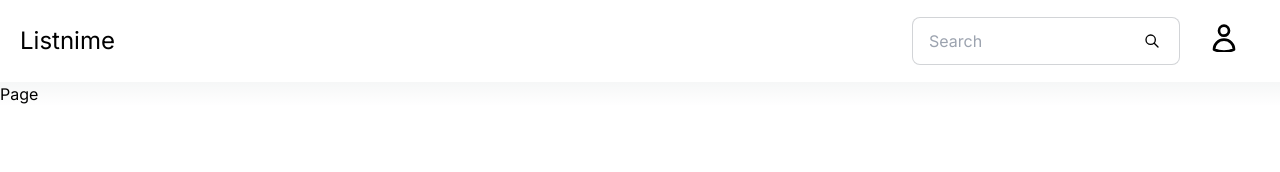
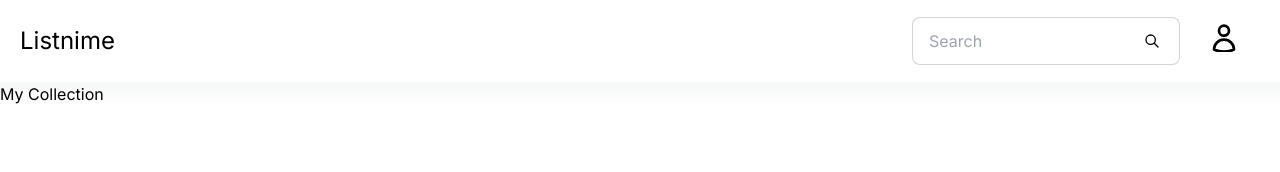
Before and after one commit to Palguna1121/listnime, a Next.js app: page /users/dashboard/collection in a window 1280 px wide. Shown: the top 172 px of the page. Built offline with nearby package versions, Linux system fonts and the light colour scheme; no server answers.

Commit message:
lanjutan + auth github

```diff
--- a/src/app/users/dashboard/collection/page.js
+++ b/src/app/users/dashboard/collection/page.js
@@ -1,7 +1,7 @@
 import React from "react";
 
 const Page = () => {
-  return <div>Page</div>;
+  return <div>My Collection</div>;
 };
 
 export default Page;
```
